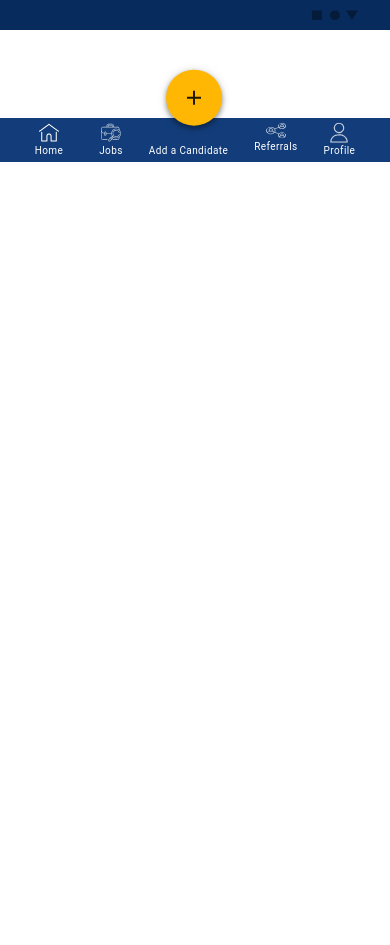
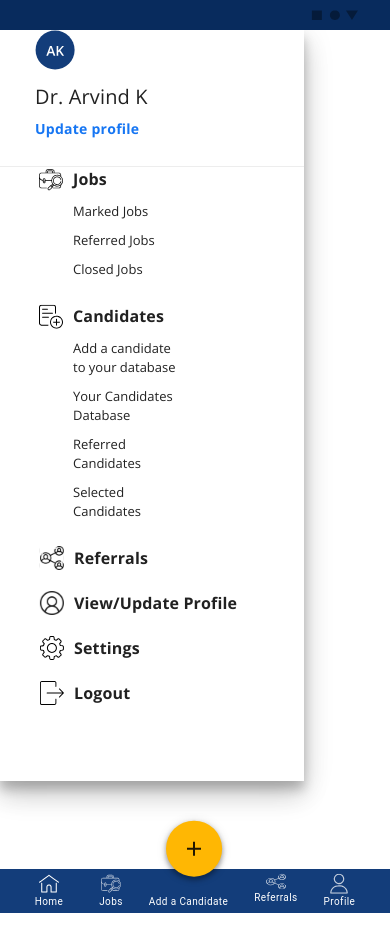
Before and after one commit to ph-dev-labs/hafrex, a React (Create React App) app: page / in a window 390 px wide. Before the commit the page ends 844 px from the top, so only its background shows below. Built offline with nearby package versions, Linux system fonts and the light colour scheme.

Commit message:
nav andriod

```diff
--- a/src/Pages/Home/Home.css
+++ b/src/Pages/Home/Home.css
@@ -22,6 +22,108 @@
     margin-top: 48px;
 }
 
+.sidebar-menu-main{
+    width: 304px;
+    height: 751px;
+    background: var(--surface, #FFF);
+    box-shadow: 0px 8px 10px 0px rgba(0, 0, 0, 0.20), 0px 6px 30px 0px rgba(0, 0, 0, 0.12), 0px 16px 24px 0px rgba(0, 0, 0, 0.14);
+    position: relative;
+    top: 0;
+    left: 0;
+    display: flex;
+    flex-direction: column;
+    align-items: center;
+    display: none;
+    overflow: hidden;
+}
+
+.andriod-profile{
+    width: 90%;
+    display: flex;
+    flex-direction: column;
+    margin-left: 35px;
+}
+.andriod-img{
+    width: 40px;
+    height: 40px;
+    margin-bottom: 15px;
+}
+.andrioid-name{
+    margin: 0;
+    color: var(--00-on-surface-high-emphasis, rgba(0, 0, 0, 0.87));
+    font-size: 20px;
+    font-family: Open Sans;
+    font-style: normal;
+    font-weight: 400;
+    line-height: 24px;
+    letter-spacing: 0.15px;
+    margin-bottom: 10px;
+}
+.andrioid-update{
+    color: #1676F3;
+    font-size: 14px;
+    font-family: Open Sans;
+    font-style: normal;
+    font-weight: 700;
+    line-height: 20px;
+    letter-spacing: 0.25px;
+}
+.andrioid-line{
+    width: 100%;
+    height: 1px;
+    margin-top: 11px;
+    background: var(--surface-overlay, rgba(33, 33, 33, 0.08));
+}
+.sidenav-menu-container{
+    width: 90%;
+    display: flex;
+    flex-direction: column;
+    align-items: flex-start;
+
+}
+.sidenav-menu{
+    display: flex;
+    flex-direction: column;
+    gap:10px;
+
+
+}
+.sub-down-space{
+    margin-bottom: 25px;
+}
+.down-space{
+    margin-bottom: 21px;
+}
+.sidenav-item{
+    display: flex;
+    gap:10px;
+}
+.sidenav-item-title{
+    margin: 0;
+    color: rgba(0, 0, 0, 0.87);
+    font-size: 16px;
+    font-family: Open Sans;
+    font-style: normal;
+    font-weight: 700;
+    line-height: 24px;
+    letter-spacing: 0.15px;
+}
+.sidenav-subItem{
+    margin-left: 34px;
+    display: flex;
+    flex-direction: column;
+    gap:10px;
+}
+.sidenav-subItem-text{
+    margin: 0;
+    color: rgba(0, 0, 0, 0.87);
+    font-size: 13px;
+    font-family: Open Sans;
+    font-style: normal;
+    font-weight: 400;
+    line-height: 19px;
+    width: 109px;
+}
 
 
 
@@ -30,4 +132,7 @@
     .job-detail-main-wrapper{
         width: 100%;
     }
+    .sidebar-menu-main{
+        display: block;
+    }
 }
--- a/src/Pages/Home/Home.jsx
+++ b/src/Pages/Home/Home.jsx
@@ -4,11 +4,46 @@ import SideNav from '../../components/Sidebar/SideNav'
 import './Home.css'
 import Aside from '../../components/Sidebar/Aside'
 import MobileFooter from '../../components/footer/MobileFooter'
-
+import SideNavData from '../../components/Sidebar/SideNavData.json'
 function JobDetails() {
+  const allSideNavData = SideNavData;
   return (
     <div className='job-detail '>
         <Nav />
+       <div className='sidebar-menu-main'>
+
+          <div className='andriod-profile'>
+            <img className='andriod-img' src={process.env.PUBLIC_URL+"/images/profileIcon.svg"} alt="ima" />
+            <h1 className='andrioid-name'>Dr. Arvind K</h1>
+            <p className='andrioid-update'>Update profile</p>
+          </div>
+          <div className='andrioid-line'></div>
+
+          <div className='sidenav-menu-container'>
+          {
+            allSideNavData.map((item)=>(
+
+              <div className={`sidenav-menu ${item.subNav ? "sub-down-space":"down-space"}`} key={item.id}>
+                <div className='sidenav-item'>
+                  <img src={process.env.PUBLIC_URL+item.icon} alt="item.title"/>
+                  <h1 className='sidenav-item-title'>{item.title}</h1>
+
+                </div>
+
+                {
+                  item.subNav && item.subNav.map((subItem,index)=>(
+                    <div className='sidenav-subItem' key={index}>
+                        <p className='sidenav-subItem-text'>{subItem.subTitle}</p>
+                    </div>
+                  ))
+
+                }
+
+              </div>
+            ))
+          }
+       </div>
+       </div>
         <div className='job-detail-main'>
             <div className='job-detail-main-wrapper d-flex flex-row justify-content-between'>
                 <SideNav />
--- a/src/components/details/Alljobs.css
+++ b/src/components/details/Alljobs.css
@@ -68,3 +68,39 @@ select {
     opacity: 0.5;
     cursor: not-allowed;
   }
+
+@media (max-width:966px){
+    .all-jobs {
+
+        width: 100%;
+
+    }
+    select {
+
+        border-radius: 4px;
+        padding-left: 20px;
+        padding-right: 20px;
+        width: auto;
+    }
+    .justify-content-center{
+        justify-content: space-between;
+    }
+}
+@media (max-width:919px){
+
+    select{
+        width: 25%;
+        padding-left: 4px;
+        padding-right: 4px;
+    }
+
+    .job-details{
+        width: 100%;
+    }
+}
+
+@media (max-width:500px){
+    button {
+        width: auto !important ;
+    }
+}
```
